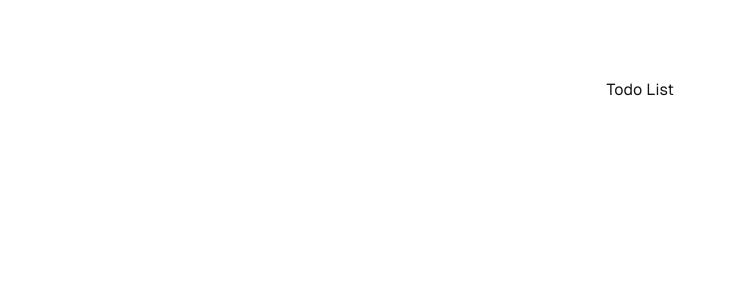
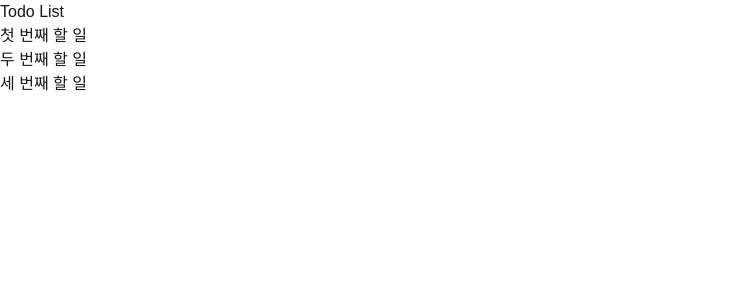
Before and after one commit to hyeonjy/baro-onboarding, a Next.js app: page / in a window 1280 px wide. Shown: the top 300 px of the page, without its empty margins (0-737 px from the left). Built offline with nearby package versions, Linux system fonts and the light colour scheme; data requests are answered from the project's data file.

Commit message:
feat: Todo 조회 기능 추가 및 ESLint 설정 변경

```diff
--- /dev/null
+++ b/db.json
@@ -0,0 +1,19 @@
+{
+  "todos": [
+    {
+      "id": "1",
+      "title": "첫 번째 할 일",
+      "completed": false
+    },
+    {
+      "id": "2",
+      "title": "두 번째 할 일",
+      "completed": true
+    },
+    {
+      "id": "3",
+      "title": "세 번째 할 일",
+      "completed": false
+    }
+  ]
+}
--- a/package.json
+++ b/package.json
@@ -6,7 +6,8 @@
     "dev": "next dev",
     "build": "next build",
     "start": "next start",
-    "lint": "next lint"
+    "lint": "next lint",
+    "json-server": "json-server --watch db.json --port 4000"
   },
   "dependencies": {
     "@tanstack/react-query": "^5.68.0",
--- a/src/app/layout.tsx
+++ b/src/app/layout.tsx
@@ -1,7 +1,7 @@
 import type { Metadata } from "next";
 import localFont from "next/font/local";
 import "./globals.css";
-import Providers from "./providers/RQProvider";
+import Providers from "../providers/RQProvider";
 
 const geistSans = localFont({
   src: "./fonts/GeistVF.woff",
--- a/src/app/page.tsx
+++ b/src/app/page.tsx
@@ -1,7 +1,10 @@
+import TodoList from "@/components/TodoList";
+
 const Home = () => {
   return (
-    <div className="grid grid-rows-[20px_1fr_20px] items-center justify-items-center min-h-screen p-8 pb-20 gap-16 sm:p-20 font-[family-name:var(--font-geist-sans)]">
-      Todo List
+    <div>
+      <h1>Todo List</h1>
+      <TodoList />
     </div>
   );
 };
--- /dev/null
+++ b/src/app/types/todo.ts
@@ -0,0 +1,5 @@
+export type Todo = {
+  id: string;
+  title: string;
+  completed: boolean;
+};
--- /dev/null
+++ b/src/components/TodoList.tsx
@@ -0,0 +1,29 @@
+"use client";
+
+import { Todo } from "@/app/types/todo";
+import { fetchTodos } from "@/lib/todoApi";
+import { useQuery } from "@tanstack/react-query";
+
+const TodoList = () => {
+  const {
+    data: todos,
+    isPending,
+    error,
+  } = useQuery({
+    queryKey: ["todos"],
+    queryFn: fetchTodos,
+  });
+
+  if (isPending) return <div>Loading...</div>;
+  if (error) return <div>Error: {error.message}</div>;
+
+  return (
+    <div>
+      {todos.map((todo: Todo) => (
+        <h1 key={todo.id}>{todo.title}</h1>
+      ))}
+    </div>
+  );
+};
+
+export default TodoList;
--- /dev/null
+++ b/src/lib/todoApi.ts
@@ -0,0 +1,15 @@
+import { Todo } from "@/app/types/todo";
+
+export const fetchTodos = async () => {
+  try {
+    const response = await fetch("http://localhost:4000/todos");
+    if (!response.ok) {
+      throw new Error("할 일 목록을 가져오는데 실패했습니다.");
+    }
+
+    const todos: Todo[] = await response.json();
+    return todos;
+  } catch (error) {
+    throw error;
+  }
+};
```
Also changed, not shown: .eslintrc.json, src/providers/RQProvider.tsx (renamed from src/app/providers/RQProvider.tsx).
